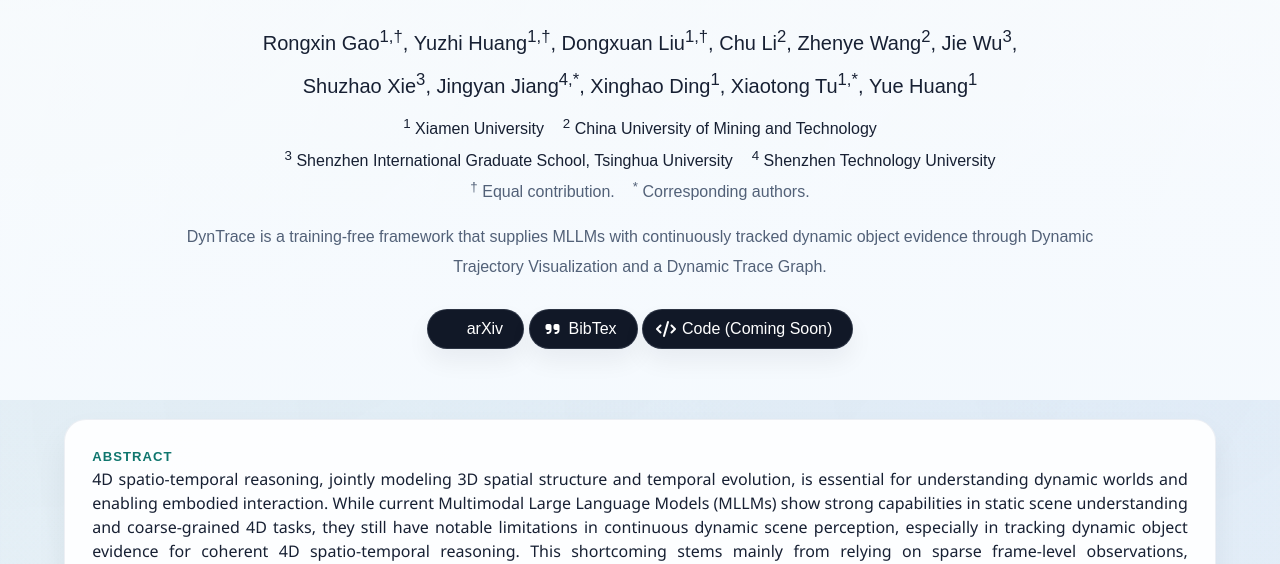
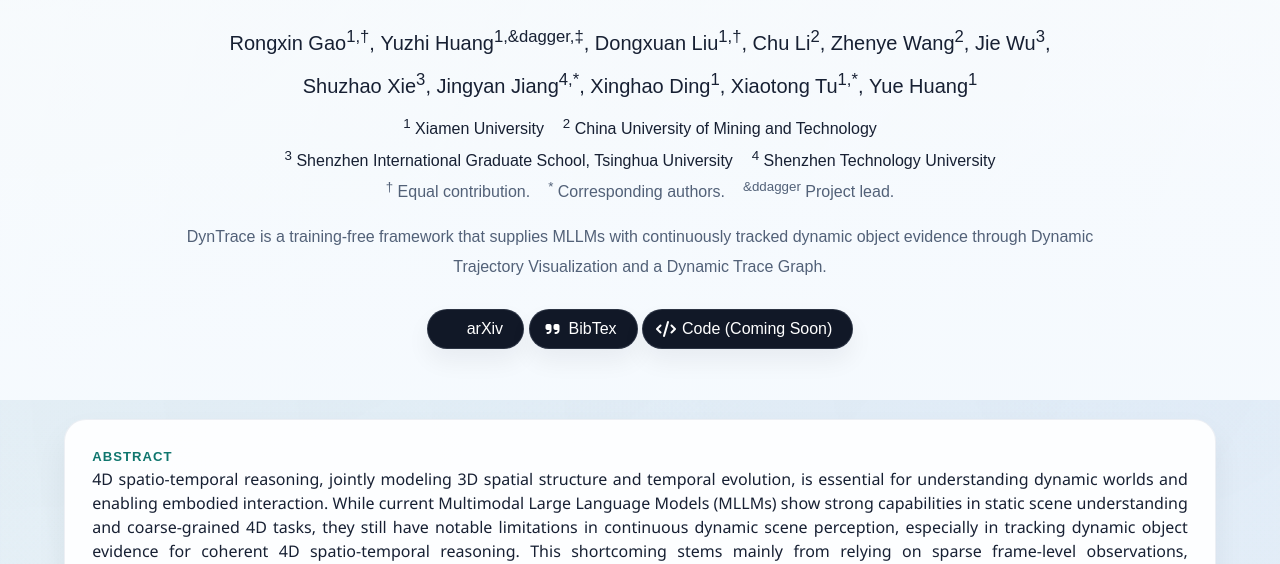
Before and after one commit to sanjion/DynTrace, a plain HTML site: page index.html in a window 1280 px wide. Shown: the part 236-800 px from the top of the page. Drawn offline with nearby package versions, Linux system fonts and the light colour scheme; some icons are missing; a web font is replaced by a local one.

Commit message:
Update index.html

```diff
--- a/index.html
+++ b/index.html
@@ -61,7 +61,7 @@
           <div class="is-size-5 publication-authors">
             <div class="author-line">
               <span class="author-block">Rongxin Gao<sup>1,&dagger;</sup>,</span>
-              <span class="author-block">Yuzhi Huang<sup>1,&dagger;</sup>,</span>
+              <span class="author-block">Yuzhi Huang<sup>1,&dagger,&ddagger;</sup>,</span>
               <span class="author-block">Dongxuan Liu<sup>1,&dagger;</sup>,</span>
               <span class="author-block">Chu Li<sup>2</sup>,</span>
               <span class="author-block">Zhenye Wang<sup>2</sup>,</span>
@@ -90,6 +90,7 @@
           <div class="is-size-6 publication-authors publication-note">
             <span class="author-block"><sup>&dagger;</sup> Equal contribution.</span>
             <span class="author-block note-gap"><sup>*</sup> Corresponding authors.</span>
+            <span class="author-block note-gap"><sup>&ddagger</sup> Project lead.</span>
           </div>
 
           <div class="is-size-6 publication-authors publication-summary">
```
